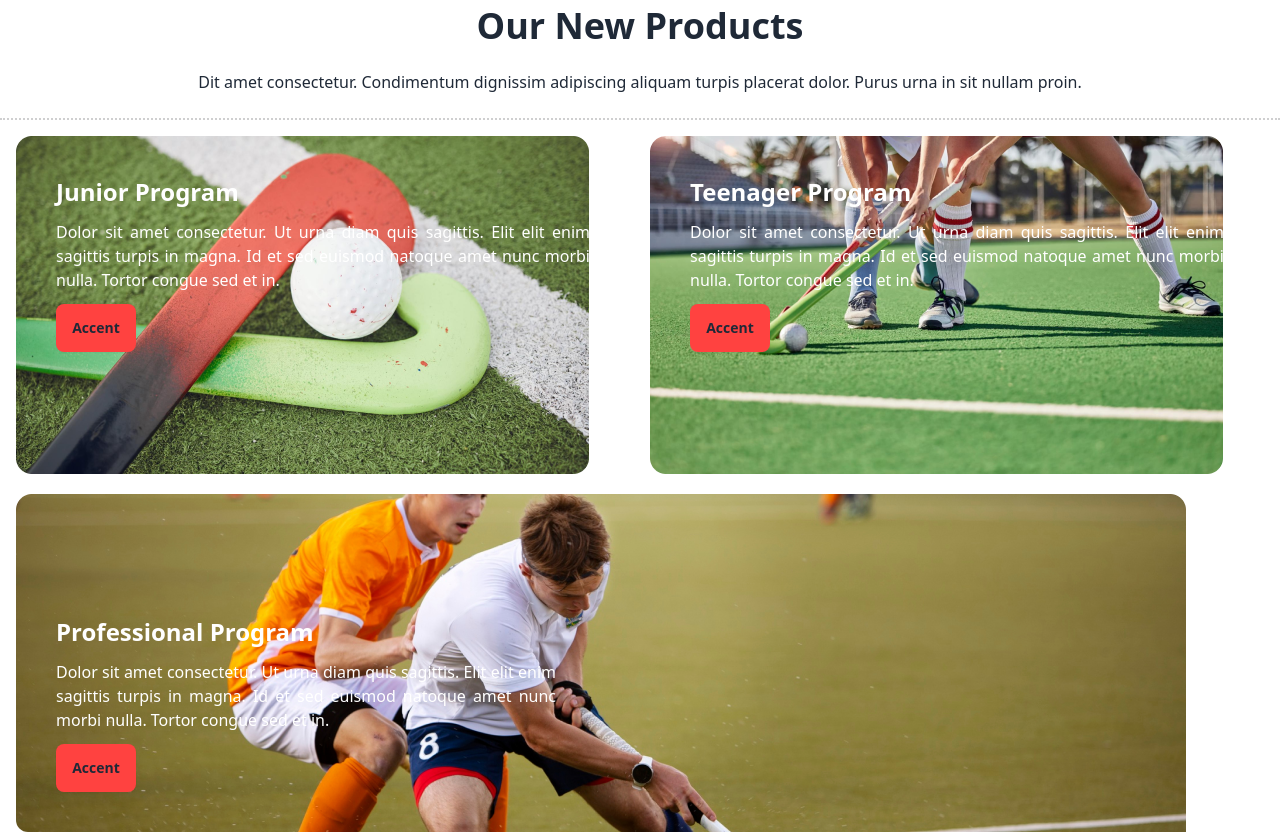
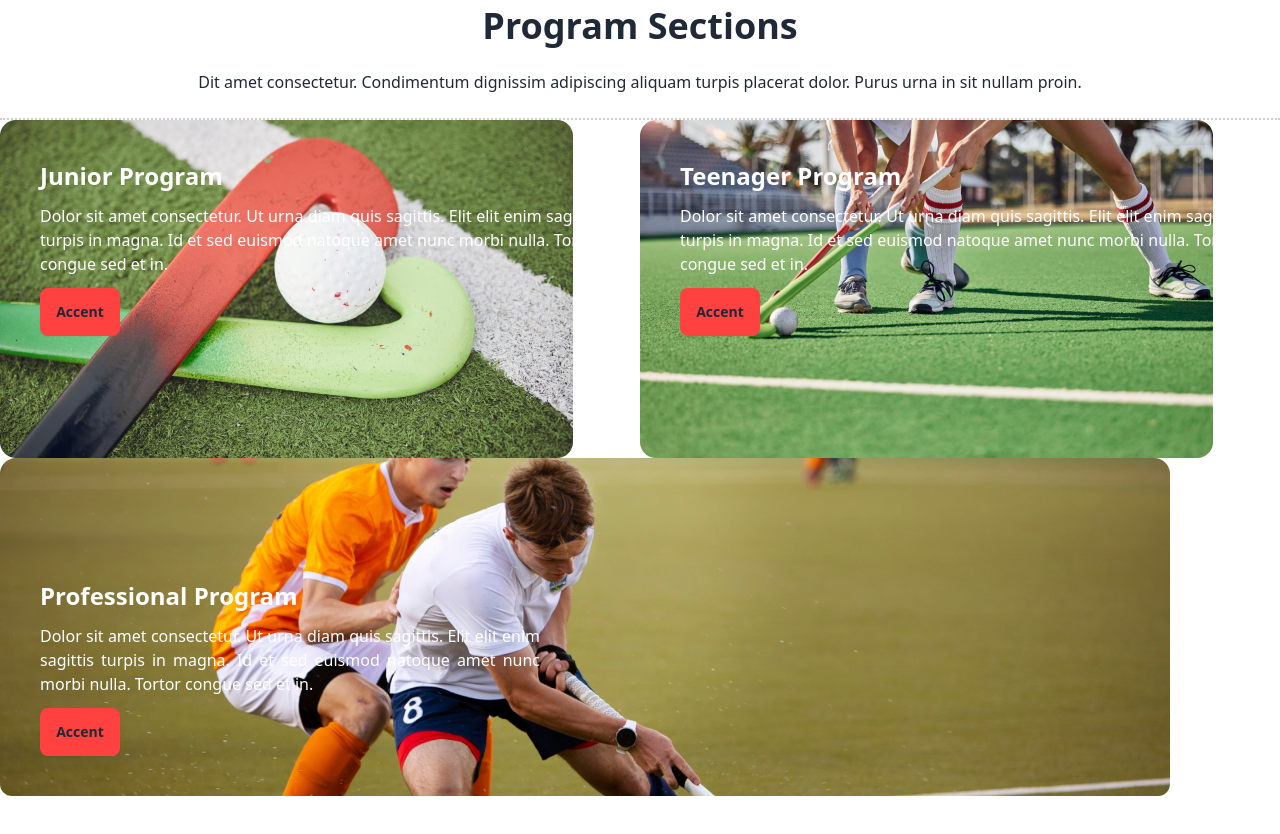
Before and after one commit to Ajjaj-Ahmed/hockey_club_website, a plain HTML site: page index.html in a window 1280 px wide. Shown: the part 1300-2134 px from the top of the page. Drawn offline with nearby package versions, Linux system fonts and the light colour scheme.

Commit message:
editing product section

```diff
--- a/index.html
+++ b/index.html
@@ -148,12 +148,12 @@
 
  <!-- added background image section -->
  <div class="mt-10 py-6 lg:mt-24 border-y-2 border-dotted border-[#13131833]">
-  <h2 class="text-2xl lg:text-4xl font-extrabold text-center lg:mb-6">Our New Products</h2>
+  <h2 class="text-2xl lg:text-4xl font-extrabold text-center lg:mb-6">Program Sections</h2>
   <p class="text-[14px] lg:text-[16px] text-center font-medium">Dit amet consectetur. Condimentum dignissim
     adipiscing aliquam turpis placerat dolor. Purus urna in sit nullam proin. </p>
 </div>
 
-<div class="grid grid-cols-1 lg:grid-cols-2  gap-5 p-4 ">
+<div class="grid grid-cols-1 lg:grid-cols-2 justify-center items-center">
 
   <div class=" flex flex-col  bg-[url('../Images/2.png')] bg-no-repeat  h-[244px] w-full lg:h-[338px]  rounded-xl space-y-3 p-5 lg:p-10">
     <h2 class="text-white text-xl lg:text-2xl font-extrabold">Junior Program</h2>
@@ -162,6 +162,7 @@
       <button class="btn bg-[#FF4240] border-none rounded-lg w-20">Accent</button>
 
   </div>
+
   <div class="flex flex-col bg-[url('../Images/3.png')] bg-no-repeat  h-[244px] w-full lg:h-[338px]  rounded-xl space-y-3 p-5 lg:p-10">
 
     <h2 class="text-white text-xl lg:text-2xl font-extrabold">Teenager Program</h2>
@@ -170,11 +171,12 @@
       <button class="btn bg-[#FF4240] border-none w-20">Accent</button>
   </div>
 
-  <div class="flex flex-col bg-[url('../Images/4.png')] bg-no-repeat h-[244px] w-full lg:h-[338px] lg:col-span-2 rounded-xl space-y-3 lg:justify-end p-5 lg:p-10">
+  <div class="flex flex-col bg-[url('../Images/4.png')] bg-no-repeat h-[244px] lg:w-[1170px] lg:h-[338px] lg:col-span-2 rounded-xl space-y-3 lg:justify-end p-5 lg:p-10">
     <h2 class="text-white text-xl lg:text-2xl font-extrabold">Professional Program</h2>
     <p class="text-white font-medium text-justify w-[500px]">Dolor sit amet consectetur. Ut urna diam quis sagittis. Elit elit
       enim sagittis turpis in magna. Id et sed euismod natoque amet nunc morbi nulla. Tortor congue sed et in.</p>
       <button class="btn bg-[#FF4240] border-none w-20">Accent</button>
+
   </div>
 </div>
 
@@ -329,7 +331,7 @@
     <p class="text-[14px] lg:text-[16px] text-center font-medium">Dit amet consectetur. Condimentum dignissim adipiscing aliquam turpis placerat dolor. Purus urna in sit nullam proin. </p>
   </div>
   <!-- form -->
-  <div class="flex flex-col lg:flex-row  mt-16">
+  <div class="flex flex-col lg:flex-row justify-center lg:justify-evenly mt-16">
     <div class="flex flex-col gap-5 p-10">
           <div class="bg-[#bced6d1a] w-[374px] h-[216px]  rounded-lg">
             <p class="flex flex-col p-6">
```
